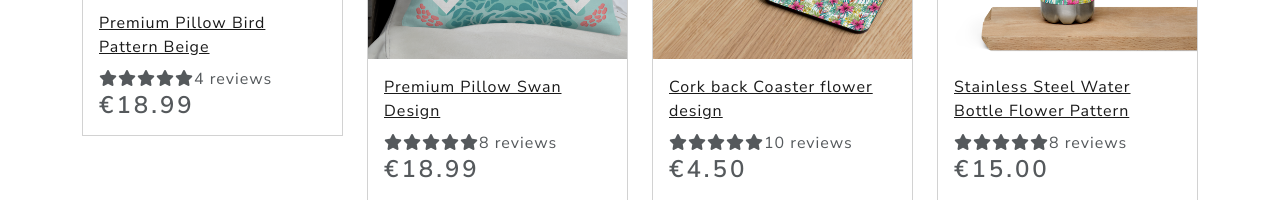
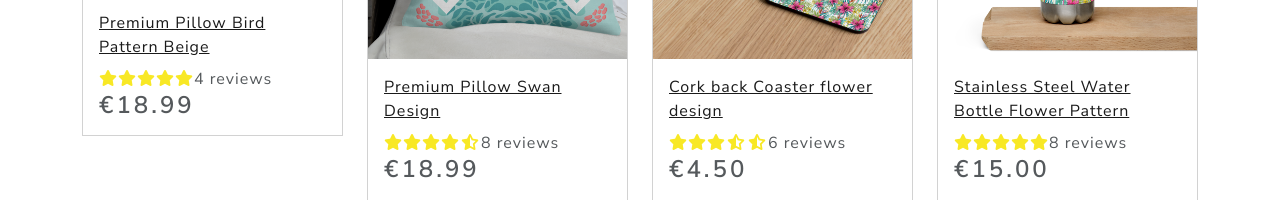
Before and after one commit to nikimacm/myshop_mern, a React (Create React App) app in the folder frontend/: page / in a window 1280 px wide. Shown: the part 355-555 px from the top of the page. Built offline with nearby package versions, Linux system fonts and the light colour scheme; grey boxes are pictures that could not be loaded.

Commit message:
added default props to rating.js

```diff
--- a/frontend/src/components/Product.js
+++ b/frontend/src/components/Product.js
@@ -17,7 +17,8 @@ const Product = ({ product }) => {
             <Card.Text as = 'div'>
                <Rating
                value = {product.rating}
-               text = {`${product.numReviews} reviews`} />
+               text = {`${product.numReviews} reviews`}
+               />
             </Card.Text>
 
             <Card.Text as= 'h3'>
--- a/frontend/src/components/Rating.js
+++ b/frontend/src/components/Rating.js
@@ -1,10 +1,12 @@
 import React from 'react'
+import PropTypes from 'prop-types'
 
-const Rating = ({ value, text }) => {
+const Rating = ({ value, text, color }) => {
   return (
     <div className='rating'>
         <span>
-            <i className={
+            <i style={{color}}
+                className={
                 value >= 1 ? 'fas fa-star'
                 : value <= 0.5
                 ? 'fas fa-star-half-alt'
@@ -13,7 +15,8 @@ const Rating = ({ value, text }) => {
                 ></i>
         </span>
         <span>
-            <i className={
+            <i style={{color}}
+                className={
                 value >= 2 ? 'fas fa-star'
                 : value <= 1.5
                 ? 'fas fa-star-half-alt'
@@ -22,7 +25,8 @@ const Rating = ({ value, text }) => {
                 ></i>
         </span>
         <span>
-            <i className={
+            <i style={{color}}
+                className={
                 value >= 3 ? 'fas fa-star'
                 : value <= 2.5
                 ? 'fas fa-star-half-alt'
@@ -31,7 +35,8 @@ const Rating = ({ value, text }) => {
                 ></i>
         </span>
         <span>
-            <i className={
+            <i style={{color}}
+                className={
                 value >= 4 ? 'fas fa-star'
                 : value <= 3.5
                 ? 'fas fa-star-half-alt'
@@ -40,7 +45,8 @@ const Rating = ({ value, text }) => {
                 ></i>
         </span>
         <span>
-            <i className={
+            <i style={{color}}
+                className={
                 value >= 5 ? 'fas fa-star'
                 : value <= 4.5
                 ? 'fas fa-star-half-alt'
@@ -53,4 +59,13 @@ const Rating = ({ value, text }) => {
   )
 }
 
+Rating.defaultProps = {
+    color: '#f8e825',
+}
+
+Rating.propTypes = {
+    value: PropTypes.number.isRequired,
+    text: PropTypes.string.isRequired,
+    color: PropTypes.string,
+}
 export default Rating
--- a/frontend/src/products.js
+++ b/frontend/src/products.js
@@ -29,7 +29,7 @@ const products = [
         category: 'Pillows and Blankets',
         price: '18.99',
         countInStock: '5',
-        rating: '5',
+        rating: '4.5',
         numReviews: '8',
     },
 
@@ -46,8 +46,8 @@ const products = [
         category: 'Drinkware and Coasters',
         price: '4.50',
         countInStock: '15',
-        rating: '5',
-        numReviews: '10',
+        rating: '3.5',
+        numReviews: '6',
     },
 
     {
--- a/frontend/src/screens/HomeScreen.js
+++ b/frontend/src/screens/HomeScreen.js
@@ -9,7 +9,7 @@ const HomeScreen = () => {
         <h1>Latest Products</h1>
         <Row>
             {products.map(product => (
-                <Col sm={12} md={6} lg={4} xl={3} >
+                <Col key={product._id} sm={12} md={6} lg={4} xl={3} >
                     <Product product={product} />
                 </Col>
             ))}
```
